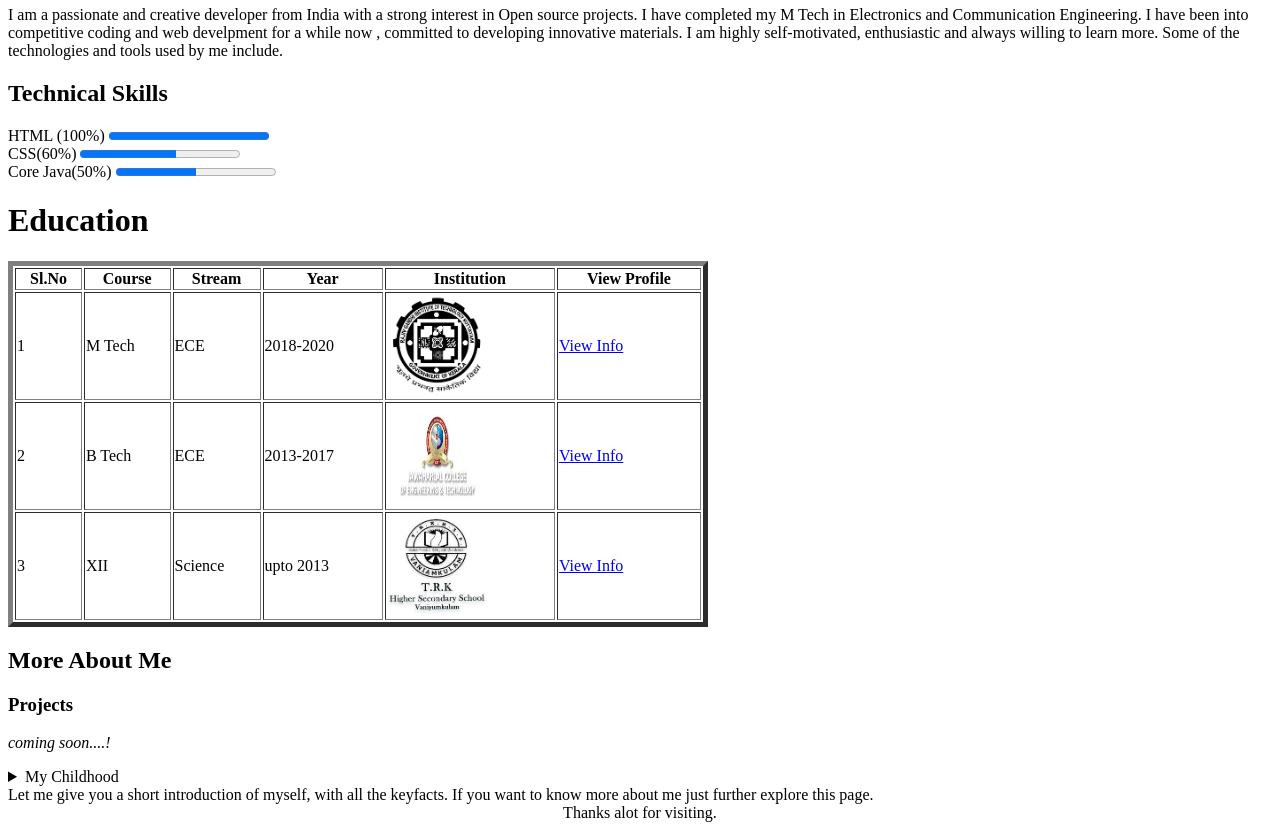
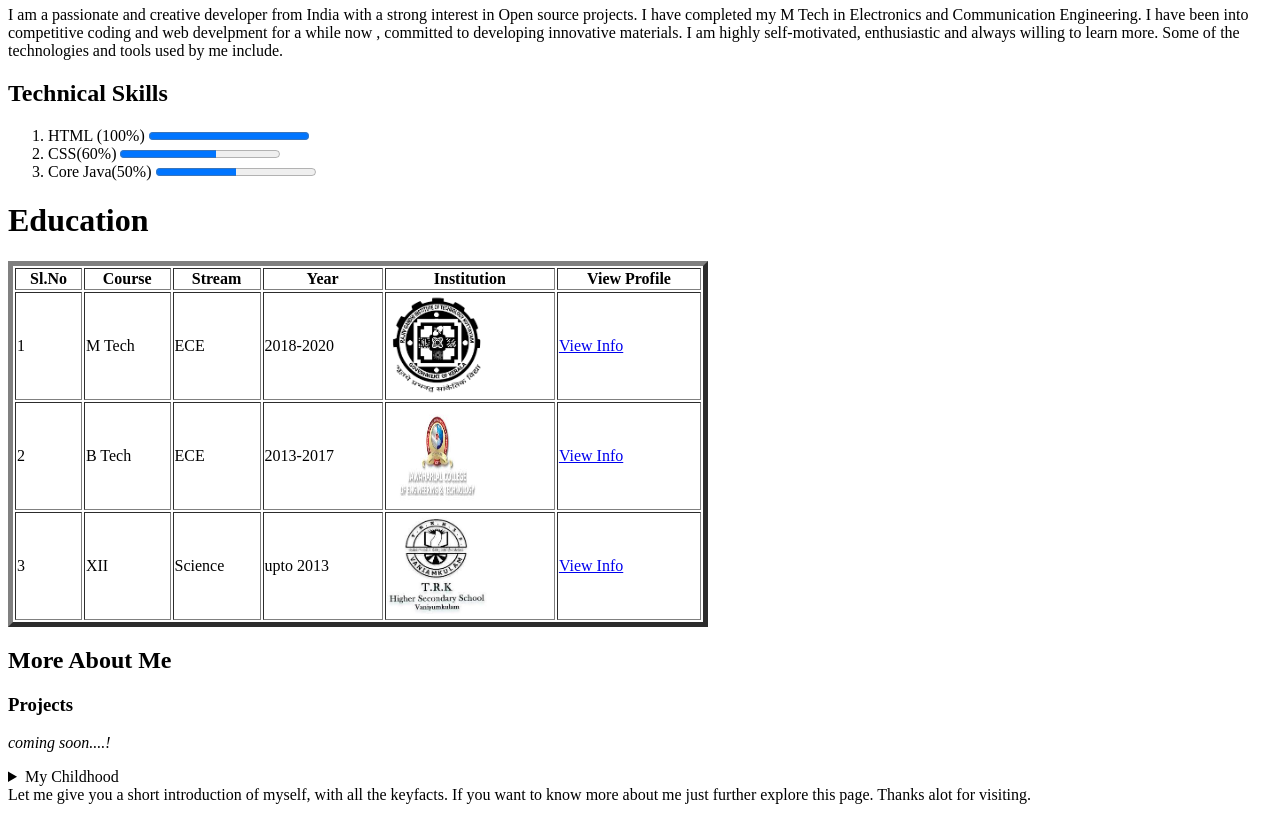
Before and after one commit to mydhily-mr/me, a plain HTML site: page index.html in a window 1280 px wide. Shown: the part 1000-1830 px from the top of the page. Drawn offline with Linux system fonts and the light colour scheme.

Commit message:
Update index.html

```diff
--- a/index.html
+++ b/index.html
@@ -9,23 +9,25 @@
     <marquee> Thank you for Visting my Page.. </marquee>
     <h1> Hello. I’m Mydhily</h1>
     <img src="pic1.jpg" alt="Image not Vailable" height="100%" width="100%">
-
+    <div>
     <p> I am a passionate and creative developer from India with a strong interest in Open source projects.
       I have completed my M Tech in Electronics and Communication Engineering.
       I have been into competitive coding and web develpment for a while now ,
       committed to developing innovative materials.
       I am highly self-motivated, enthusiastic and always willing to learn more.
-      Some of the technologies and tools used by me include.</p>
+      Some of the technologies and tools used by me include.</p></div>
 
 <h2>Technical Skills</h2>
-<label for="file">HTML (100%)</label>
-<progress id="file" value="100" max="100"> 100% </progress> <br>
+<ol>
+<li><label for="file">HTML (100%)</label>
+<progress id="file" value="100" max="100"> 100% </progress> <br></li>
 
-<label for="file">CSS(60%)</label>
-<progress id="file" value="60" max="100"> 20% </progress> <br>
+<li><label for="file">CSS(60%)</label>
+<progress id="file" value="60" max="100"> 20% </progress> <br></li>
 
-<label for="file">Core Java(50%) </label>
-<progress id="file" value="50" max="100"> 60% </progress> <br>
+<li><label for="file">Core Java(50%) </label>
+<progress id="file" value="50" max="100"> 60% </progress> <br></li>
+</ol>
 
 <h1> Education</h1>
 <table border="5" height="50" width="700">
@@ -79,7 +81,8 @@
 
   <footer>Let me give you a short introduction of myself, with all the keyfacts.
     If you want to know more about me just further explore this page.
-	<center>Thanks alot for visiting.</center></footer>
+
+  Thanks alot for visiting.</footer>
 
   </body>
 </html>
```
